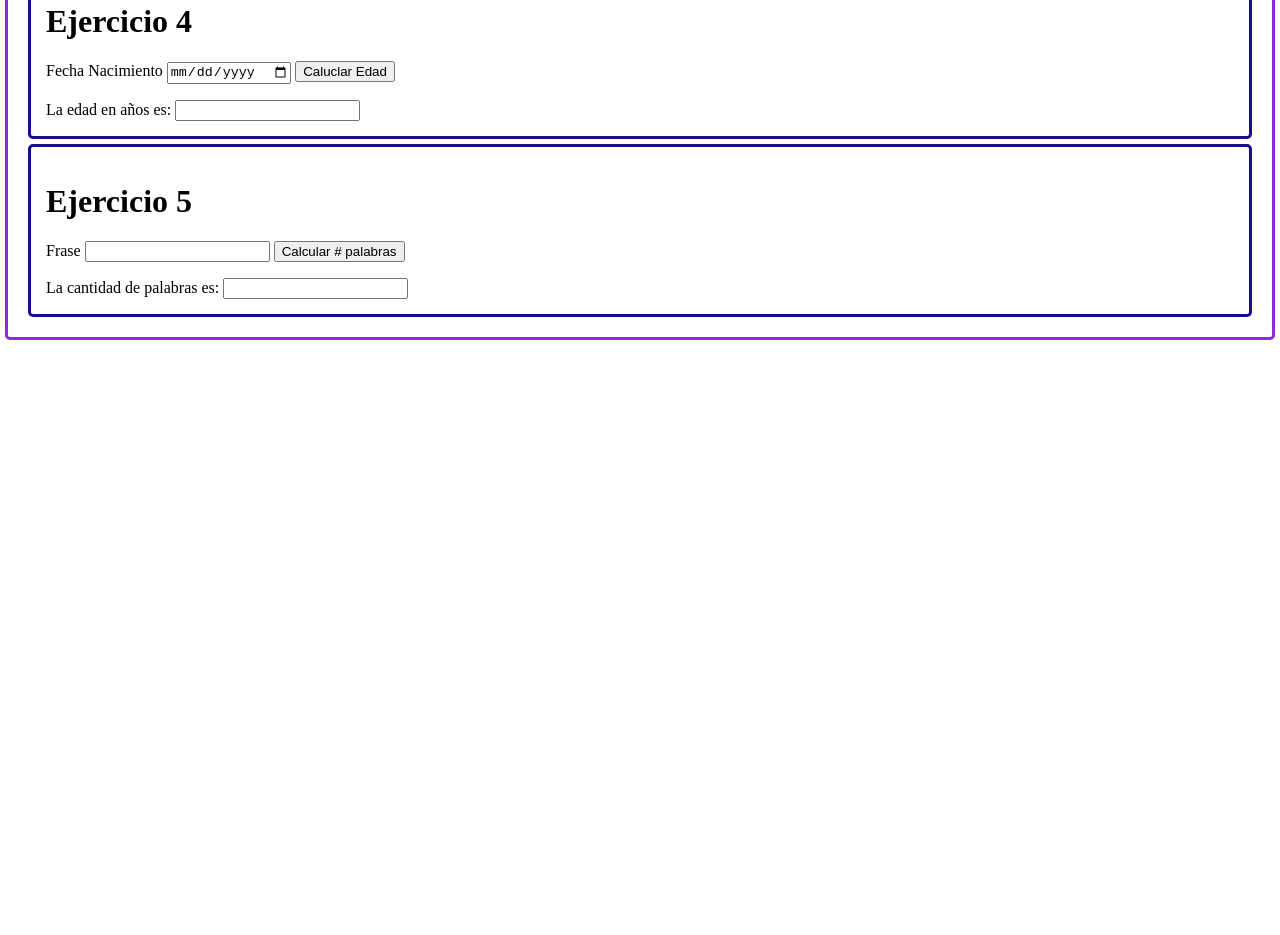
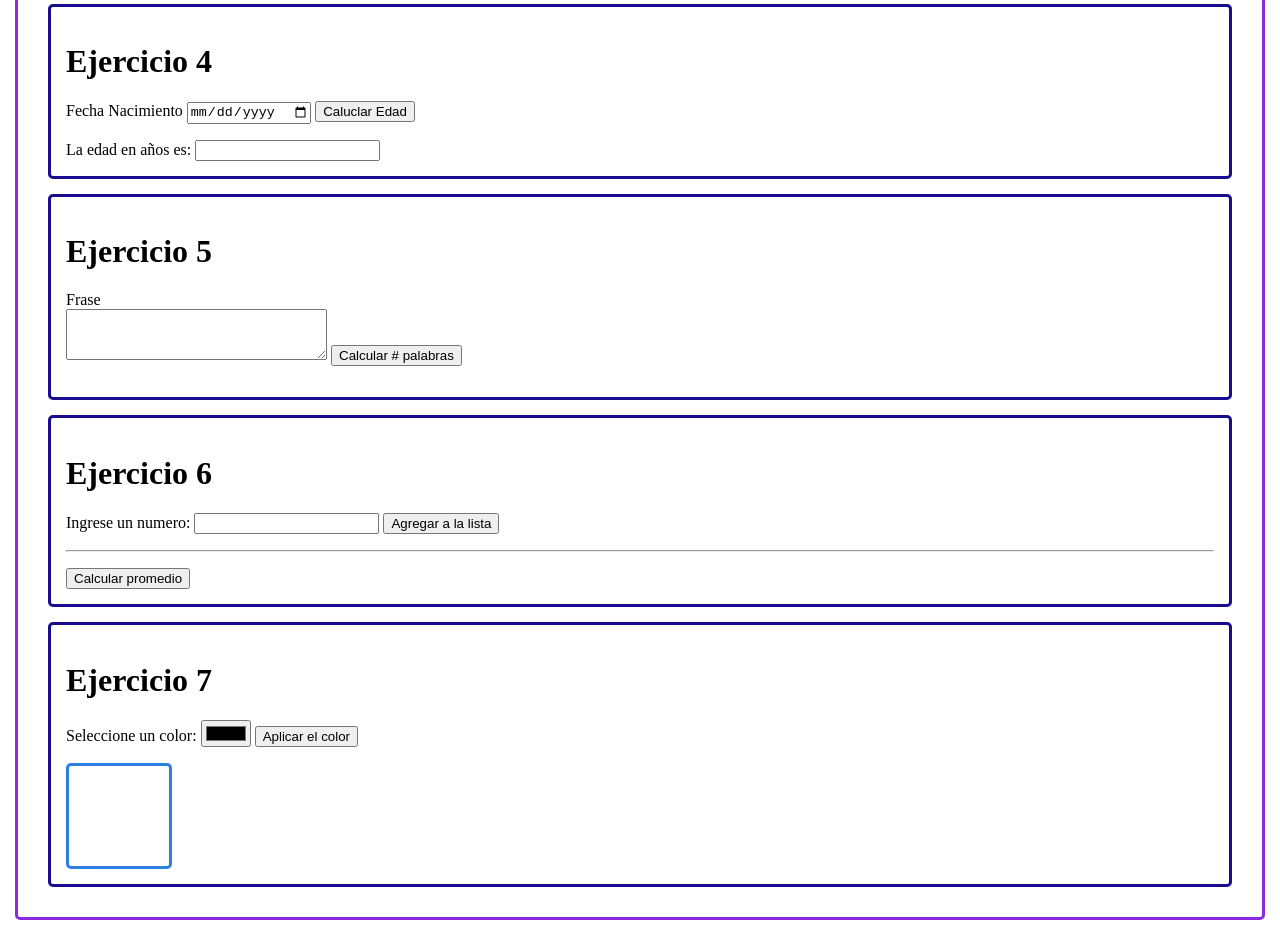
Before and after one commit to JIvanBarreno/Semana2, a plain HTML site: page index.html in a window 1280 px wide. Shown: the part 744-1679 px from the top of the page. Before the commit the page ends 1089 px from the top, so only its background shows below. Drawn offline with Linux system fonts and the light colour scheme.

Commit message:
Se finaliza laboratorio 2

```diff
--- a/index.html
+++ b/index.html
@@ -69,11 +69,42 @@
             <div class="bloque">
                 <h1>Ejercicio 5</h1>
                 <label for="text-sentence">Frase</label>
-                <input type="text" name="text-sentence" id="text-sentence">
+                <br>
+                <textarea name="text-sentence" id="text-sentence" cols="30" rows="3"></textarea>
                 <button onclick="ej5Hilera()">Calcular # palabras</button>
                 <p></p>
-                <label for="ej5-result">La cantidad de palabras es: </label>
-                <input type="number" name="ej5-result" id="ej5-result">
+                <div id="ej5-result">
+
+                </div>
+            </div>
+
+            <div class="bloque">
+                <h1>Ejercicio 6</h1>
+                <label for="ej6-number">Ingrese un numero: </label>
+                <input type="number" name="ej6-number" id="ej6-number">
+                <button onclick="ej6List()">Agregar a la lista</button>
+                <p></p>
+                <ul id="list-numbers">
+
+                </ul>
+                <hr>
+                <p></p>
+                <button onclick="ej6CalAVG()">Calcular promedio</button>
+                <div id="ej6-result">
+
+                </div>
+            </div>
+
+            <div class="bloque">
+                <h1>Ejercicio 7</h1>
+                <label for="ej7-color">Seleccione un color: </label>
+                <input type="color" name="ej7-color" id="ej7-color">
+                <button onclick="ej7Color()">Aplicar el color</button>
+                <p></p>
+
+                <div id="ej7-result">
+
+                </div>
             </div>
 
         </div>
--- a/myJS.js
+++ b/myJS.js
@@ -112,6 +112,69 @@ function ej4Edad() {
 
 function ej5Hilera () {
     let inputFrase = document.getElementById("text-sentence").value;
+    let splitValues = inputFrase.split(/[\s]+/);
+    let resultOutObject = document.getElementById("ej5-result");
+    let cantWords = splitValues.length;
+    let result = `<p> La frase cuenta con <b>${cantWords}</b> palabras. </p>`;
 
-    console.log(inputFrase);
+    //console.log(splitValues);
+    //console.log(cantWords);
+
+    resultOutObject.innerHTML = result;
 }
+
+var numberList = [];
+
+function ej6List() {
+    let inputNumber = document.getElementById("ej6-number");
+    let listNumber = document.getElementById("list-numbers");
+    let itemsList = "";
+
+
+    if (inputNumber.value === "") {
+        alert("Debe ingresar un numero.")
+    } else {
+        numberList.push(parseInt(inputNumber.value));
+
+        numberList.forEach(item => {
+            itemsList += `<li> ${item} </li>`;
+        });
+
+        listNumber.innerHTML = itemsList;
+    }
+
+    inputNumber.value = null;
+}
+
+function ej6CalAVG() {
+    let divResult = document.getElementById("ej6-result");
+    let avgResult = 0;
+    let i = 0;
+    let itemsList = 0;
+
+    if (numberList.length > 0) {
+        numberList.forEach(item => {
+            itemsList += item;
+            i++;
+        });
+
+        avgResult = itemsList / i;
+        divResult.innerHTML = `<p> El promedio es: <b>${avgResult}</b> </p>`;
+    } else {
+        alert("La Lista esta vacia.")
+    }
+}
+
+function ej7Color() {
+    let inputColor = document.getElementById("ej7-color").value;
+    let divSquare = document.getElementById("ej7-result");
+    let bgColor = 0;
+
+    const r = parseInt(inputColor.substr(1,2), 16);
+    const g = parseInt(inputColor.substr(3,2), 16);
+    const b = parseInt(inputColor.substr(5,2), 16);
+
+    bgColor = `rgb(${r}, ${g}, ${b})`;
+
+    divSquare.style.backgroundColor = bgColor;
+}
--- a/styles.css
+++ b/styles.css
@@ -4,7 +4,7 @@ body {
 
 .container, .bloque {
     padding: 15px;
-    margin: 5px;
+    margin: 15px;
     border-style:solid;
     border-color: blueviolet;
     border-radius: 5px;
@@ -13,3 +13,11 @@ body {
 .bloque {
     border-color: rgb(25, 12, 145);
 }
+
+#ej7-result {
+    border-style:solid;
+    border-color: rgb(43, 128, 226);
+    border-radius: 5px;
+    width: 100px;
+    height: 100px;
+}
```
